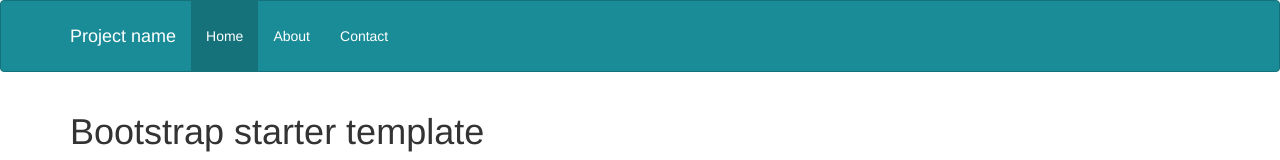
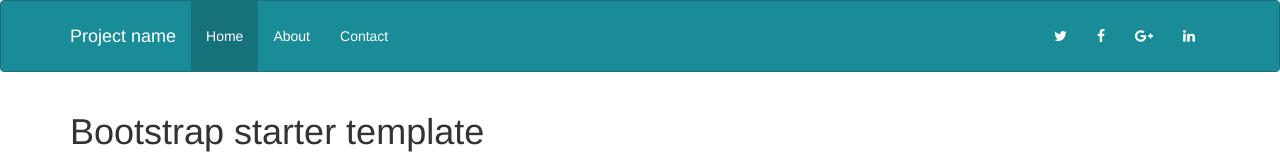
Before and after one commit to Taramouse/bizlight_theme, a website: page index.html in a window 1280 px wide. Shown: the top 160 px of the page. Drawn offline with nearby package versions, Linux system fonts and the light colour scheme.

Commit message:
Added social icons.

```diff
--- a/index.html
+++ b/index.html
@@ -35,6 +35,12 @@
             <li><a href="#about">About</a></li>
             <li><a href="#contact">Contact</a></li>
           </ul>
+          <ul class="nav navbar-nav navbar-right">
+            <li><a href="http://www.twitter.com"><i class="fa fa-twitter"></i></a></li>
+            <li><a href="http://www.facebook.com"><i class="fa fa-facebook"></i></a></li>
+            <li><a href="http://www.google-plus.com"><i class="fa fa-google-plus"></i></a></li>
+            <li><a href="http://www.linkedin.com"><i class="fa fa-linkedin"></i></a></li>
+          </ul>
         </div><!--/.nav-collapse -->
       </div>
     </nav>
```
